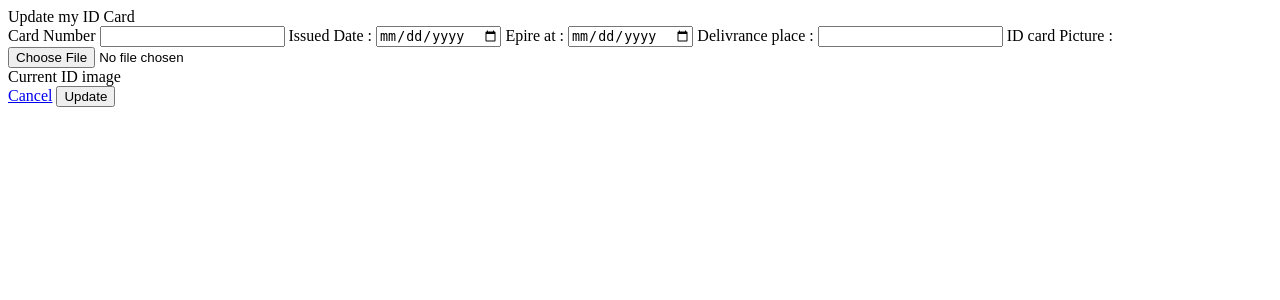
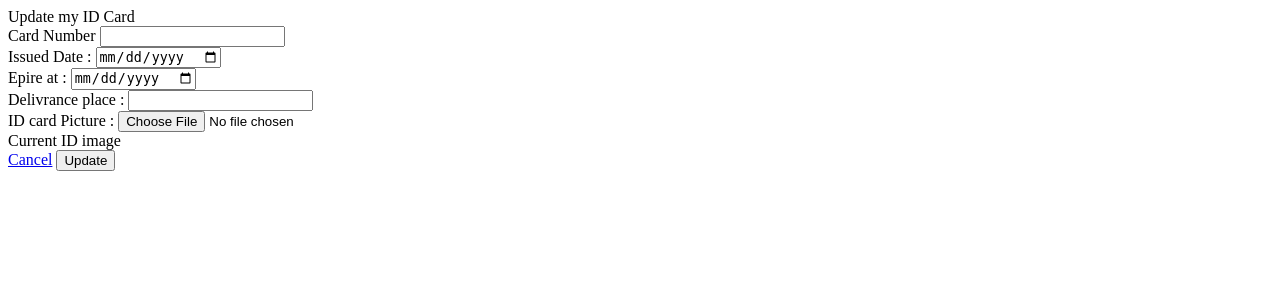
Before and after one commit to cyrildzumts/django-accounts, a Django app: template accounts/templates/tags/idcard_update_form.html in a window 1280 px wide. Shown: the top 300 px of the page. Run offline with Django 3.2, Linux system fonts and the light colour scheme; the template is opened without the code that fills it, so the values that code supplies are empty.

Commit message:
minor  update on idcard update form

```diff
--- a/accounts/templates/tags/idcard_update_form.html
+++ b/accounts/templates/tags/idcard_update_form.html
@@ -21,21 +21,26 @@
                 {% endcomment %}
                  <div class="container">
                     <div class="form-group">
+                        <div class="mat-input">
                             <label for="card_number">{% trans "Card Number" %}</label>
                             <input id="card_number" type="text" name="card_number" placeholder="{{idcard.card_number}}">
-
+                        </div>
+                        <div class="mat-input">
                             <label for="delivery_at">{% trans "Issued Date" %} : </label>
                             <input id="delivery_at" type="date" name="delivery_at" id="delivery_at" placeholder="{{idcard.delivery_at}}">
-
+                        </div>
+                        <div class="mat-input">
                             <label for="expire_at">{% trans "Epire at " %} : </label>
                             <input id="expire_at" type="date" name="expire_at" id="expire_at" placeholder="{{idcard.expire_at}}">
-
+                        </div>
+                        <div class="mat-input">
                             <label for="delivery_place">{% trans "Delivrance place" %} : </label>
                             <input id="delivery_place" type="text" name="delivery_place" id="delivery_place" placeholder="{{idcard.delivery_place}}">
-
+                        </div>
+                        <div class="mat-input">
                             <label for="image">{% trans "ID card Picture" %} : </label>
                             <input id="image" type="file" name="image">
-
+                        </div>
                     </div>
 
                     <div class="form-group responsive">
@@ -44,9 +49,9 @@
                     </div>
                  </div>
             </div>
-            <div class="card__actions">
-                <a class="button link" href="{%url 'accounts:account'%}">{% trans "Cancel" %}</a>
-                <button class="button" type="submit">{% trans "Update" %}</button>
+            <div class="form-group">
+                <a class="mat-button -mat-button-text" href="{%url 'accounts:account'%}">{% trans "Cancel" %}</a>
+                <button class="mat-button mat-button-default info" type="submit">{% trans "Update" %}</button>
             </div>
         </div>
     </form>
```
Lines whose indentation alone changed are shown as unchanged.
